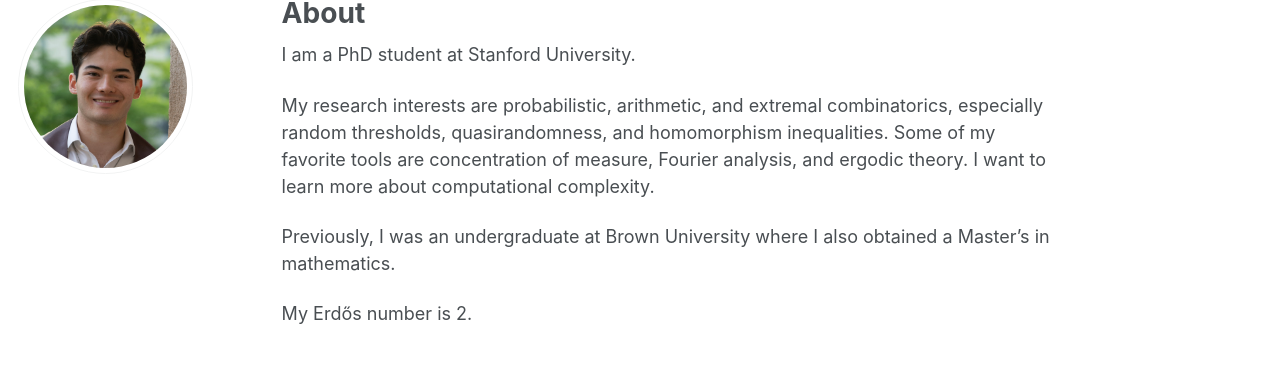
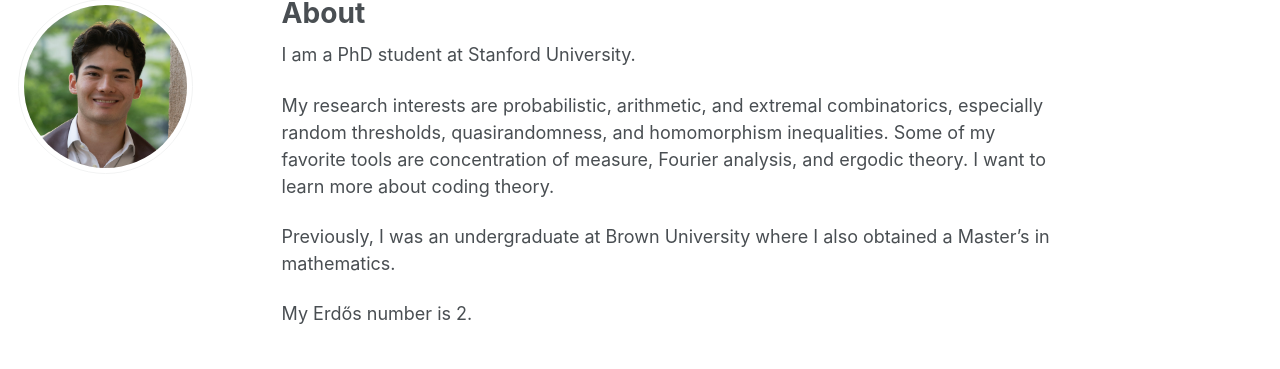
Before and after one commit to njtung/njtung.github.io, a Jekyll site: the page built from _pages/about.md, in a window 1280 px wide and 900 px high. Shown: the part 100-469 px from the top of the window. Built offline with Jekyll 4.4.1, drawn with Linux system fonts in a browser that asks for light colours; a script that is not in the unit is left out.

Commit message:
Update about.md

```diff
--- a/_pages/about.md
+++ b/_pages/about.md
@@ -10,7 +10,7 @@ redirect_from:
 
 I am a PhD student at Stanford University.
 
-My research interests are probabilistic, arithmetic, and extremal combinatorics, especially random thresholds, quasirandomness, and homomorphism inequalities. Some of my favorite tools are concentration of measure, Fourier analysis, and ergodic theory. I want to learn more about computational complexity.
+My research interests are probabilistic, arithmetic, and extremal combinatorics, especially random thresholds, quasirandomness, and homomorphism inequalities. Some of my favorite tools are concentration of measure, Fourier analysis, and ergodic theory. I want to learn more about coding theory.
 
 <!-- Some things I want to learn more about are ergodic theory and computational complexity. -->
 
```
